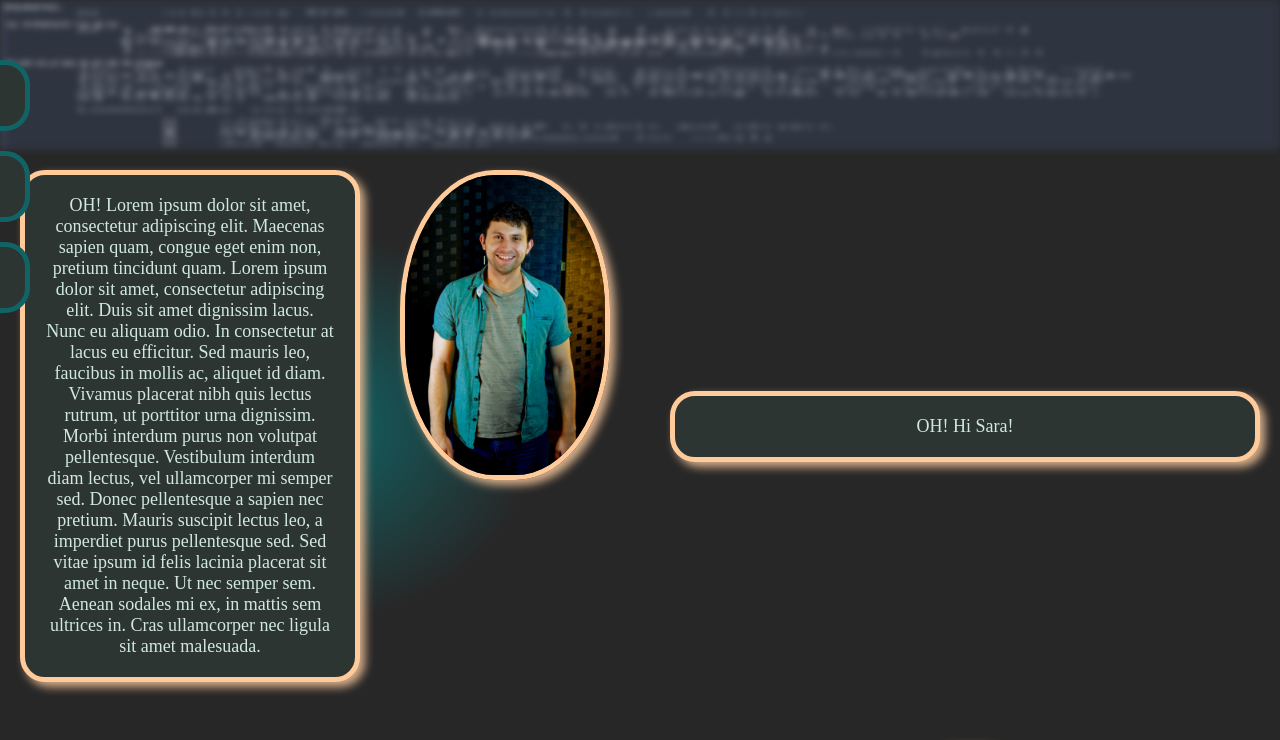
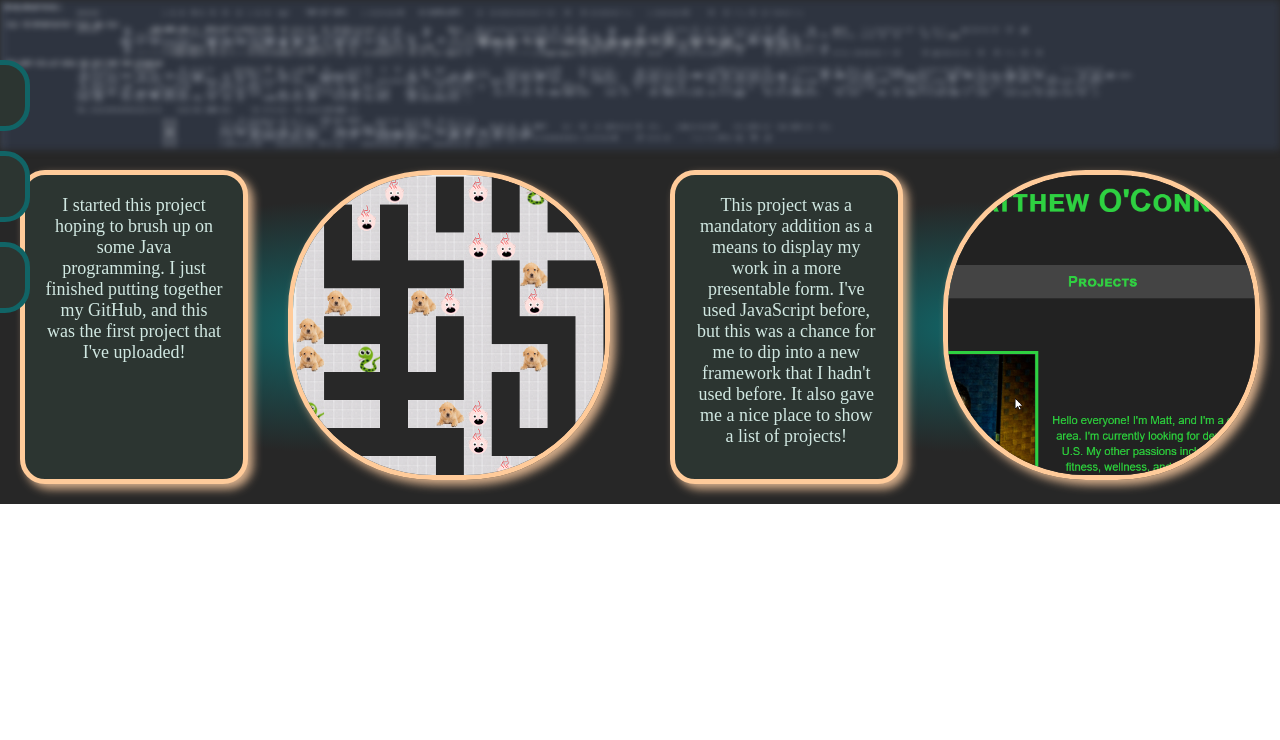
Before and after one commit to Matthew9161993/Personal-Site-Revisited, a React (Create React App) app: page / in a window 1280 px wide. Shown: the top 740 px of the page. Built offline with nearby package versions, Linux system fonts and the light colour scheme.

Commit message:
added static content for context and upgraded pictures to allow links

```diff
--- a/src/App.js
+++ b/src/App.js
@@ -1,5 +1,4 @@
 import React from 'react';
-
 import './App.css';
 import GenericText from './GenericText.js';
 import GenericPicture from './GenericPicture.js';
@@ -9,6 +8,8 @@ import SplitBox from './SplitBox.js';
 import SAMPLETEXT from './SampleText.js';
 import LOREMIPSUM from './LoremIpsum.js';
 import MATTOCONNOR from './MattOConnor.jpg';
+import SARAPROJECT from './STAWProject.js';
+import WEBSITEPROJECT from './personalSite.js';
 
 function App() {
 
@@ -20,12 +21,21 @@ function App() {
   const testarray = [smallText, smallText, smallText];
   const positions = [0, 150, 700];
 
+  console.log(SARAPROJECT.picture);
+
+  const finalProjectArray = [
+    <SplitBox text={<GenericText text={SARAPROJECT.description}/>}
+      pic={<GenericPicture file={SARAPROJECT.picture} description="Sara Takes A Walk" link={SARAPROJECT.link} />} />,
+    <SplitBox text={<GenericText text={WEBSITEPROJECT.description}/>}
+      pic={<GenericPicture file={WEBSITEPROJECT.picture} description="Personal Website" link={WEBSITEPROJECT.link} />} />
+  ];
+
   return (
       <div className="App">
         <header className="App-header">
           <div className="Background" />
         </header>
-        <GridView data = {textarray}/>
+        <GridView data = {finalProjectArray}/>
         <Scroller icons= {testarray} position={positions}/>
       </div>
   );
--- a/src/GenericPicture.js
+++ b/src/GenericPicture.js
@@ -5,7 +5,9 @@ class GenericPicture extends React.Component {
 	render() {
 		return (
 			<div className= "Generic-portrait">
-			  <img className= "Generic-picture" src={this.props.file} alt={this.props.description} />
+				<a href = {this.props.link} target="_blank">
+			  	<img className= "Generic-picture" src={this.props.file} alt={this.props.description} />
+				</a>
 			</div>
 		);
 	}
--- a/src/GenericText.js
+++ b/src/GenericText.js
@@ -5,7 +5,7 @@ class GenericText extends React.Component {
 	render() {
 		return (
 			<div className="Generic-text">
-			  <p>OH! {this.props.text}</p>
+			  <p>{this.props.text}</p>
 			</div>
 		);
 	}
--- /dev/null
+++ b/src/STAWProject.js
@@ -0,0 +1,7 @@
+const text = "I started this project hoping to brush up on some Java programming. I just finished putting together my GitHub, and this was the first project that I've uploaded!"
+
+export default {
+	description: text,
+	link: 'https://github.com/Matthew9161993/GameForSara/releases',
+	picture: 'SaraWalkSample.png'
+};
--- /dev/null
+++ b/src/personalSite.js
@@ -0,0 +1,7 @@
+const text = "This project was a mandatory addition as a means to display my work in a more presentable form. I've used JavaScript before, but this was a chance for me to dip into a new framework that I hadn't used before. It also gave me a nice place to show a list of projects!"
+
+export default {
+	description: text,
+	link: 'https://Matthew9161993.github.io',
+	picture: 'WebsiteSample.png'
+};
```
Also changed, not shown: public/SaraWalkSample.png (added), public/WebsiteSample.png (added).
